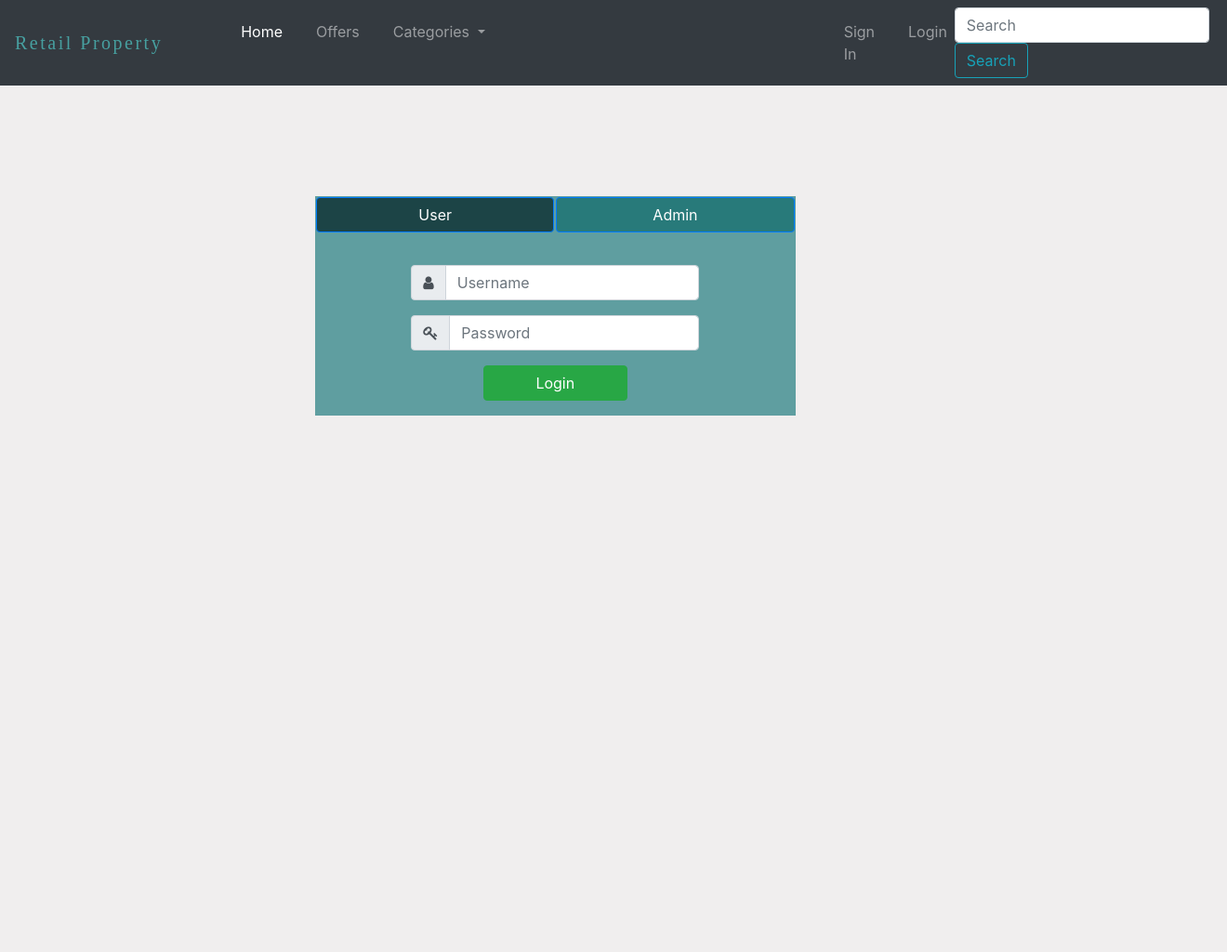
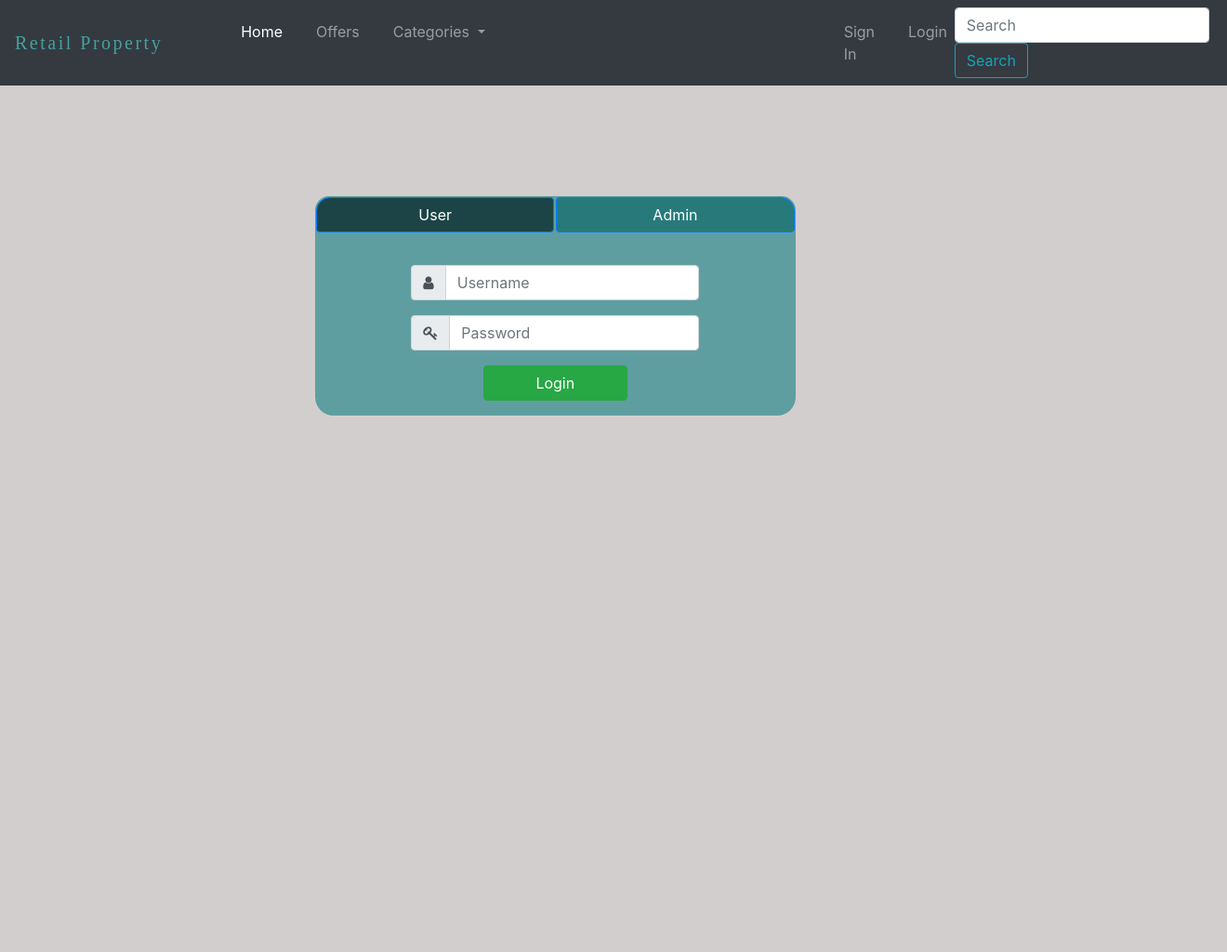
Before and after one commit to faraz455/Retail-website, a PHP site: page /login.php in a window 1320 px wide. Shown: the whole page at 93% size. Run offline with PHP 8.4, Linux system fonts and the light colour scheme.

Commit message:
panel desifn changed

```diff
--- a/login.php
+++ b/login.php
@@ -7,19 +7,19 @@
     <script src="main.js"></script>
 </head>
 <body>
-  <div style="background-color: rgb(240, 238, 238); padding-bottom: 10%;">
+  <div style="background-color: rgb(211, 206, 206); padding-bottom: 10%;">
 
 
   <?php
 require_once('navbar.html');
   ?>
 <!--///////////////////////////////////////////////////////////////////////////////////////////////////////////-->
-<div class="container padd-top" style="padding-top: 9%; padding-left: 20%;  text-align: center;  height: 800px;   " >
+<div class="container" style="padding-top: 9%; padding-left: 20%;  text-align: center;  height: 800px; ;" >
 
     <!--row 1-->
-    <div class="row size" style=" background-color: cadetblue; ">
-        <button type="button" id="btn1" onclick="this.style.backgroundColor = 'rgb(28, 68, 70)'; document.getElementById('btn2').style.backgroundColor = 'rgb(40, 122, 122)'" class="col-sm btn btn-primary" style=" margin: 1px;background-color: rgb(28, 68, 70)">User</button>
-        <button type="button" id="btn2" onclick="this.style.backgroundColor = 'rgb(28, 68, 70)'; document.getElementById('btn1').style.backgroundColor = 'rgb(40, 122, 122)'" class="col-sm btn btn-primary" class="col-sm btn btn-primary" style=" margin: 1px;background-color: rgb(40, 122, 122);">Admin</button>
+    <div class="row size" style=" background-color: cadetblue; border-top-left-radius: 15px; border-top-right-radius: 15px;  ">
+        <button type="button" id="btn1" onclick="this.style.backgroundColor = 'rgb(28, 68, 70)'; document.getElementById('btn2').style.backgroundColor = 'rgb(40, 122, 122)'" class="col-sm btn btn-primary" style=" margin: 1px;background-color: rgb(28, 68, 70); border-top-left-radius: 15px;">User</button>
+        <button type="button" id="btn2" onclick="this.style.backgroundColor = 'rgb(28, 68, 70)'; document.getElementById('btn1').style.backgroundColor = 'rgb(40, 122, 122)'" class="col-sm btn btn-primary" class="col-sm btn btn-primary" style=" margin: 1px;background-color: rgb(40, 122, 122);border-top-right-radius: 15px;">Admin</button>
     </div>
 
     <!--row 2-->
@@ -41,7 +41,7 @@ require_once('navbar.html');
     </div>
   </div>
 
-  <div class="row size" style=" background-color: cadetblue;">
+  <div class="row size" style=" background-color: cadetblue; border-bottom-right-radius: 20px; border-bottom-left-radius: 20px; ">
     <div class="input-group mb-3" style="width: 60%; margin-left: 35%;">
         <button type="button" class="btn btn-success" style="width: 50%;">Login</button>
     </div>
```
